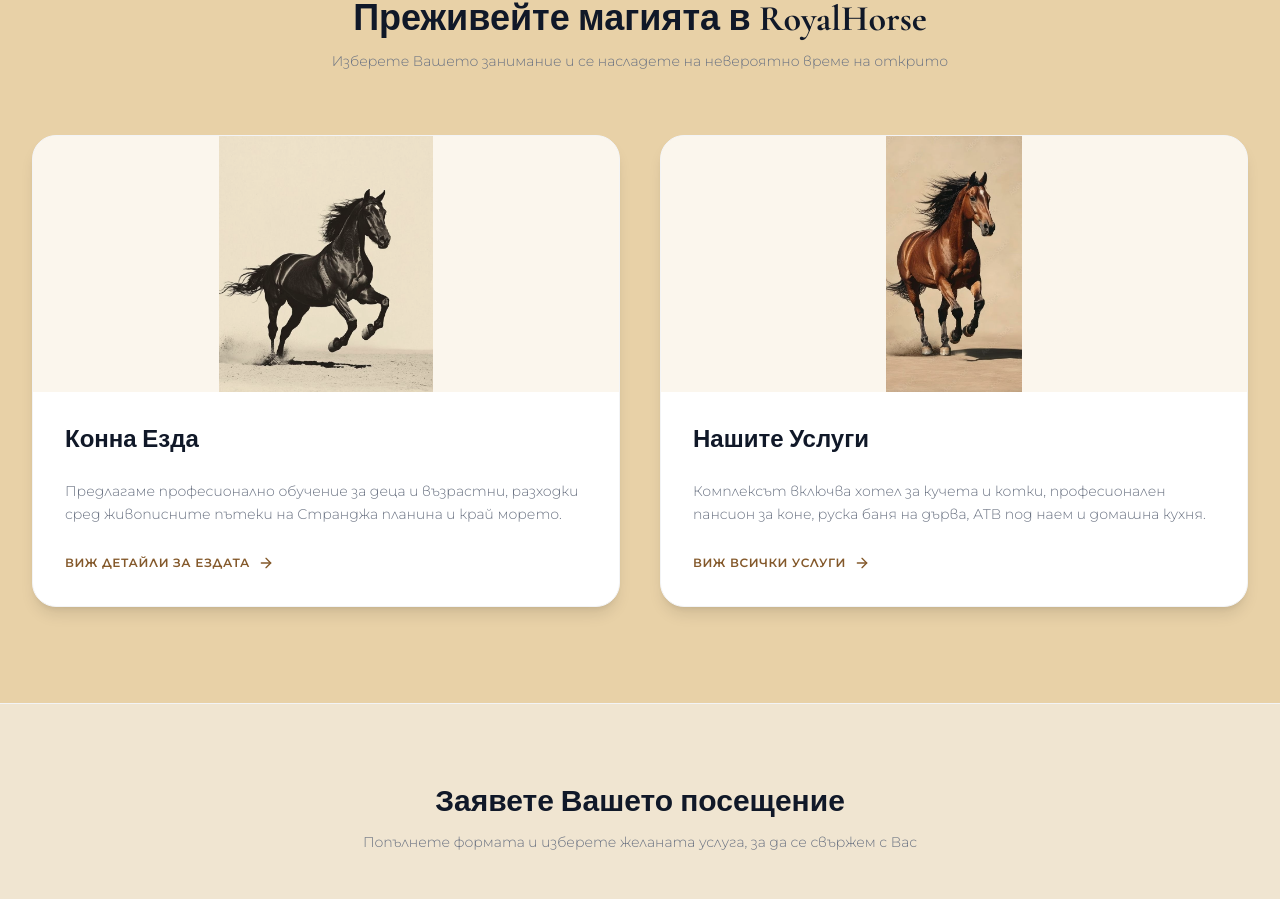
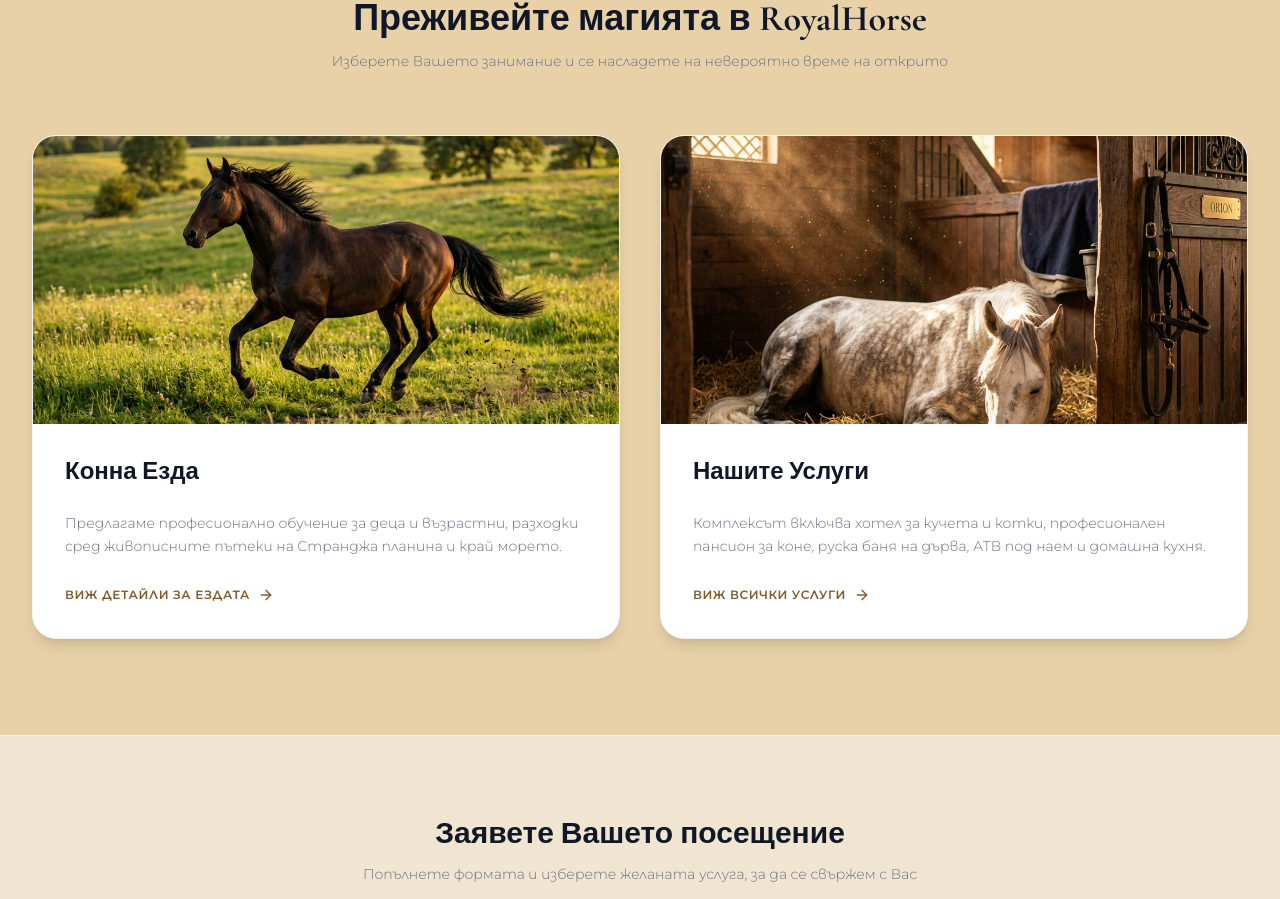
Before and after one commit to NTIVI/RoyalHorse, a Next.js app: page / in a window 1280 px wide. Shown: the part 868-1767 px from the top of the page. Built offline with nearby package versions, Linux system fonts and the light colour scheme.

Commit message:
feat: add stunning high-res horse photography for promo cards and update styling

```diff
--- a/src/app/page.tsx
+++ b/src/app/page.tsx
@@ -110,11 +110,11 @@ export default function HomeView() {
             <div className="grid grid-cols-1 md:grid-cols-2 gap-10">
               {/* Riding Promo */}
               <div className="bg-white border border-gray-100 rounded-3xl overflow-hidden shadow-lg hover:shadow-xl transition-all duration-300 flex flex-col justify-between group">
-                <div className="h-64 overflow-hidden relative bg-[#E8D1A7]/20">
+                <div className="h-64 sm:h-72 overflow-hidden relative bg-black/5">
                   <img
-                    src="/images/horses/horse_3.jpg"
+                    src="/images/horses/promo_riding.png"
                     alt="Horse riding lessons"
-                    className="w-full h-full object-contain mix-blend-multiply group-hover:scale-105 transition-transform duration-700"
+                    className="w-full h-full object-cover object-center group-hover:scale-105 transition-transform duration-700"
                   />
                 </div>
                 <div className="p-8 space-y-6">
@@ -138,11 +138,11 @@ export default function HomeView() {
 
               {/* Services Promo */}
               <div className="bg-white border border-gray-100 rounded-3xl overflow-hidden shadow-lg hover:shadow-xl transition-all duration-300 flex flex-col justify-between group">
-                <div className="h-64 overflow-hidden relative bg-[#E8D1A7]/20">
+                <div className="h-64 sm:h-72 overflow-hidden relative bg-black/5">
                   <img
-                    src="/images/horses/horse_4.jpg"
+                    src="/images/horses/promo_services.png"
                     alt="Pet hotel and boarding services"
-                    className="w-full h-full object-contain mix-blend-multiply group-hover:scale-105 transition-transform duration-700"
+                    className="w-full h-full object-cover object-center group-hover:scale-105 transition-transform duration-700"
                   />
                 </div>
                 <div className="p-8 space-y-6">
```
Also changed, not shown: public/images/horses/promo_riding.png (added), public/images/horses/promo_services.png (added).
